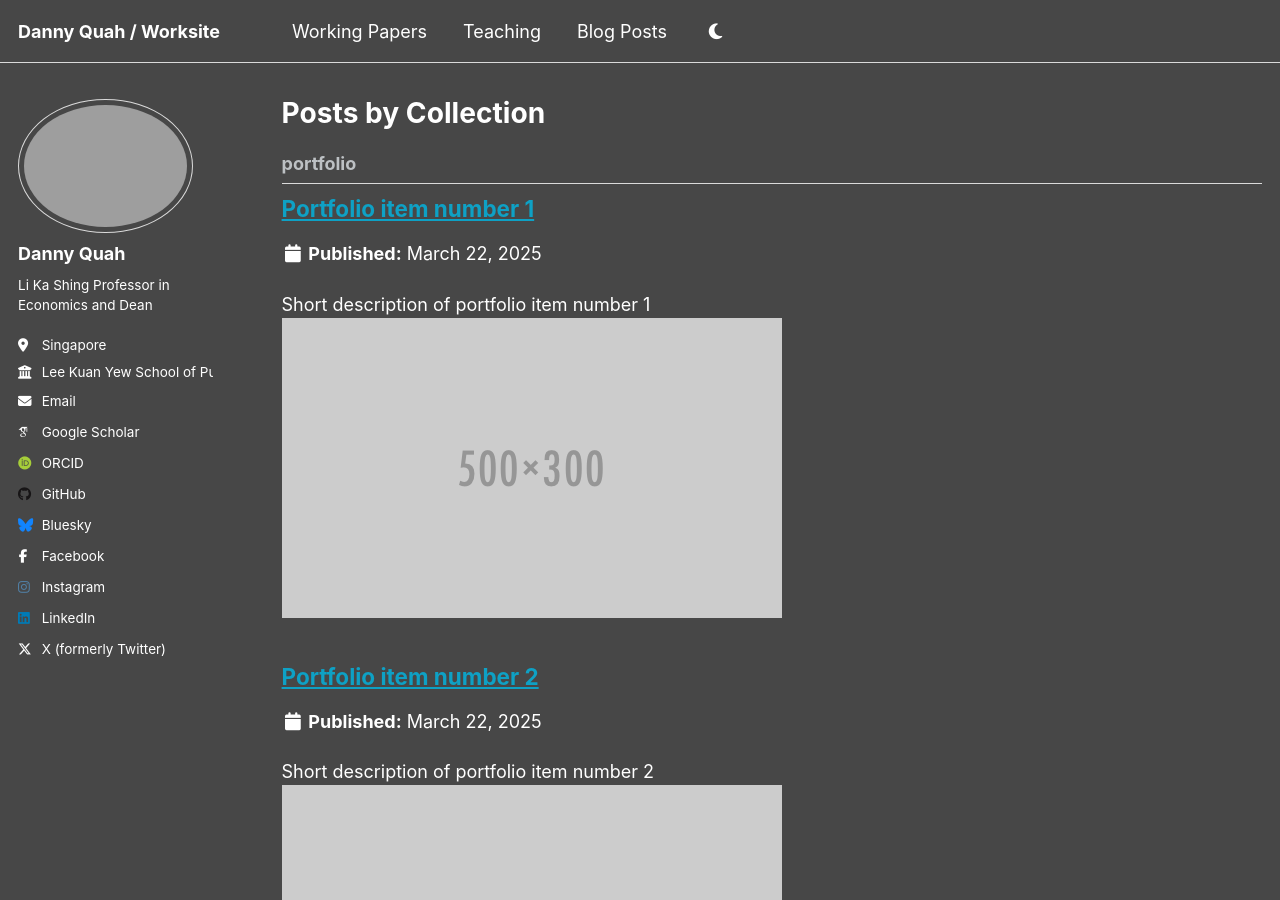
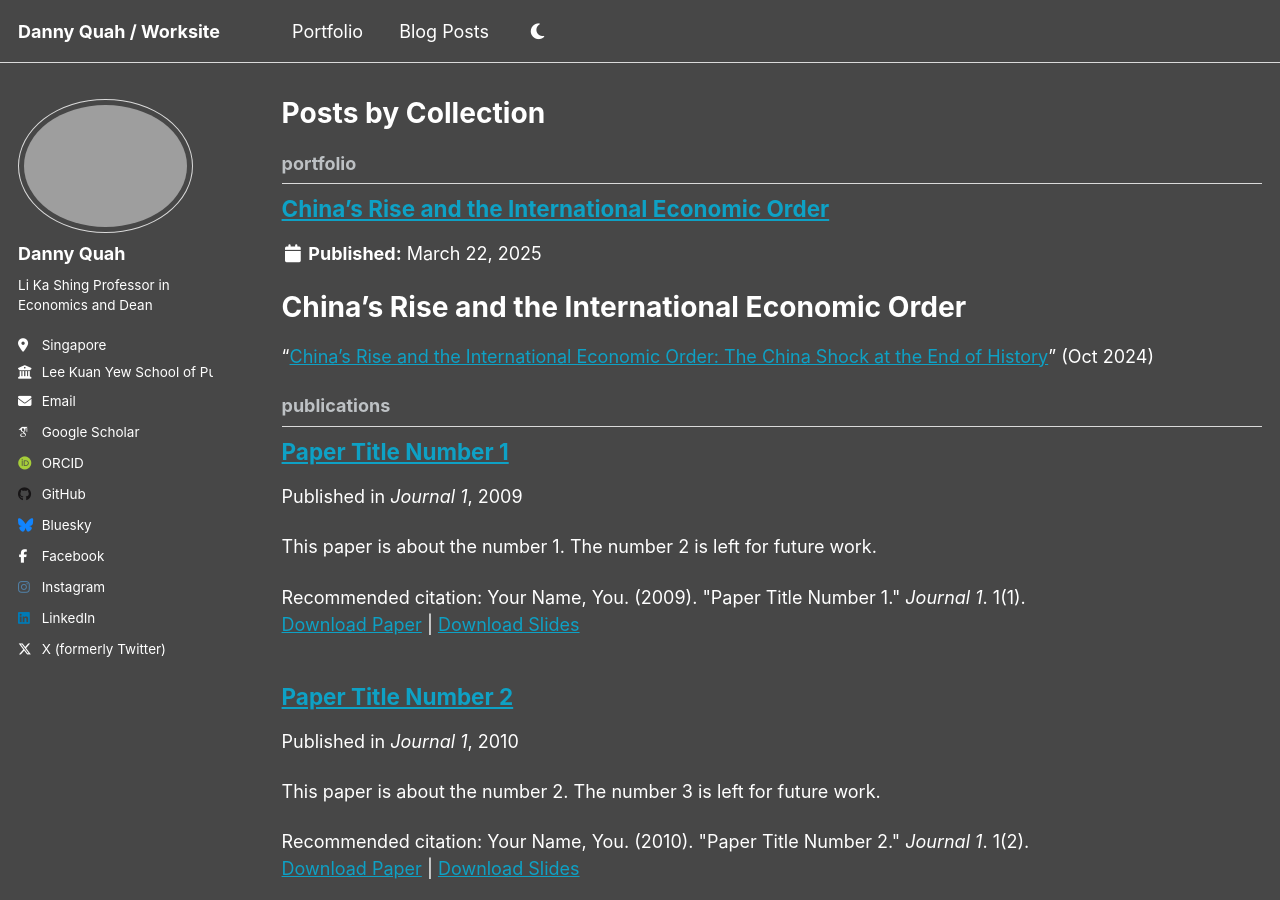
Before and after one commit to DannyQuah/DannyQuah.github.io, a Jekyll site: the page built from _pages/collection-archive.html, in a window 1280 px wide and 900 px high. Built offline with Jekyll 4.4.1, drawn with Linux system fonts in a browser that asks for light colours; some web fonts are replaced; some of the changed text lies outside the part shown.

Commit message:
Working Papers start

```diff
--- /dev/null
+++ b/_portfolio/2024-10-China-rise-international-order.md
@@ -0,0 +1,20 @@
+---
+title: "China's Rise and the International Economic Order"
+# Last-edited: 2025.03.22.1536.Sat -- Danny Quah (me@DannyQuah.com)
+# collection: theCollection
+type: "Working Paper"
+# Created: 2025.03.22.1530.Sat -- Danny Quah (me@DannyQuah.com)
+# date: 2025-03-22
+# permalink: /_working-papers/
+# venue: "theVenue"
+# location: "theLocation"
+fileName: 2024-10-China-rise-international-order.md
+---
+# China's Rise and the International Economic Order
+"<a href="https://dannyquah.github.io/Storage/2024.10-Danny.Quah-Chinas-Rise-International-Economic-Order.pdf">China's Rise and the International Economic Order: The China Shock at the End of History</a>" (Oct 2024)
+
+[<img src="https://dannyquah.github.io/Storage/2024.10-Danny.Quah-Chinas-Rise-International-Economic-Order-titlepage.png" alt = "China's Rise and the International Economic Order: The China Shock at the End of History - Titlepage" />](https://dannyquah.github.io/Storage/2024.10-Danny.Quah-Chinas-Rise-International-Economic-Order.pdf)
+
+<!---
+   Invisible section // 2024-10-China-rise-international-order.md
+-->
--- a/_portfolio/portfolio-1.md
+++ /dev/null
@@ -1,7 +0,0 @@
----
-title: "Portfolio item number 1"
-excerpt: "Short description of portfolio item number 1<br/><img src='/images/500x300.png'>"
-collection: portfolio
----
-
-This is an item in your portfolio. It can be have images or nice text. If you name the file .md, it will be parsed as markdown. If you name the file .html, it will be parsed as HTML.
--- a/_portfolio/portfolio-2.html
+++ /dev/null
@@ -1,7 +0,0 @@
----
-title: "Portfolio item number 2"
-excerpt: "Short description of portfolio item number 2 <br/><img src='/images/500x300.png'>"
-collection: portfolio
----
-
-This is an item in your portfolio. It can be have images or nice text. If you name the file .md, it will be parsed as markdown. If you name the file .html, it will be parsed as HTML.
```
Also changed, not shown: _data/navigation.yml (+7 -7 lines), _teaching/2014-spring-teaching-1.md (deleted, +0 -20 lines), _teaching/2015-spring-teaching-2.md (deleted, +0 -20 lines), _working-papers/2014-spring-teaching-1.md (deleted, +0 -20 lines).
